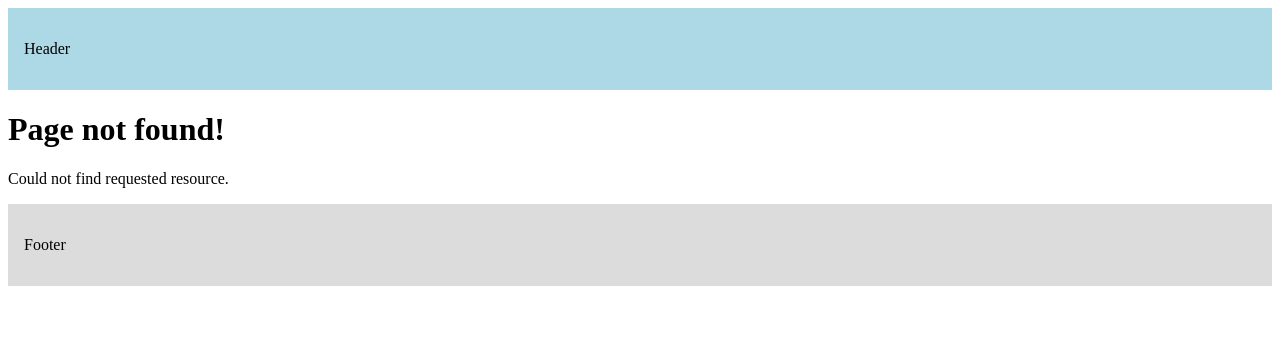
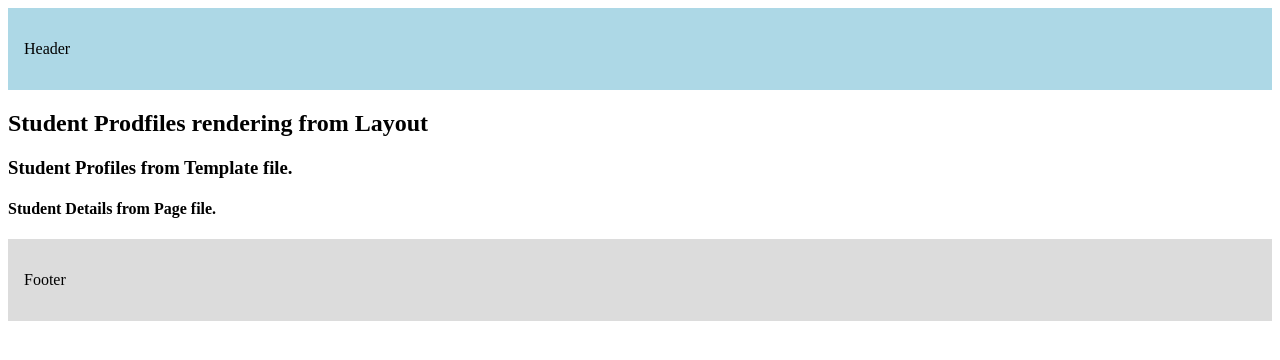
Before and after one commit to Manisha9801/next-app, a Next.js app: page /student-directory in a window 1280 px wide. Before the commit this address had no page. Shown: the top 360 px of the page. Built offline with nearby package versions, Linux system fonts and the light colour scheme.

Commit message:
Task-15 Template Demo.

```diff
--- /dev/null
+++ b/src/app/student-directory/layout.tsx
@@ -0,0 +1,12 @@
+export default function StudentLayout({
+  children,
+}: {
+  children: React.ReactNode;
+}) {
+  return (
+    <>
+      <h2>Student Prodfiles rendering from Layout</h2>
+      <div>{children}</div>
+    </>
+  );
+}
--- /dev/null
+++ b/src/app/student-directory/page.tsx
@@ -0,0 +1,3 @@
+export default function StudentPage() {
+  return <h4>Student Details from Page file.</h4>;
+}
--- /dev/null
+++ b/src/app/student-directory/template.tsx
@@ -0,0 +1,12 @@
+export default function StudentTemplate({
+  children,
+}: {
+  children: React.ReactDOM;
+}) {
+  return (
+    <>
+      <h3>Student Profiles from Template file.</h3>
+      {children}
+    </>
+  );
+}
```
Also changed, not shown: src/app/(auth)/template.tsx (renamed from src/app/(auth)/layout.tsx, +20 -1 lines).
